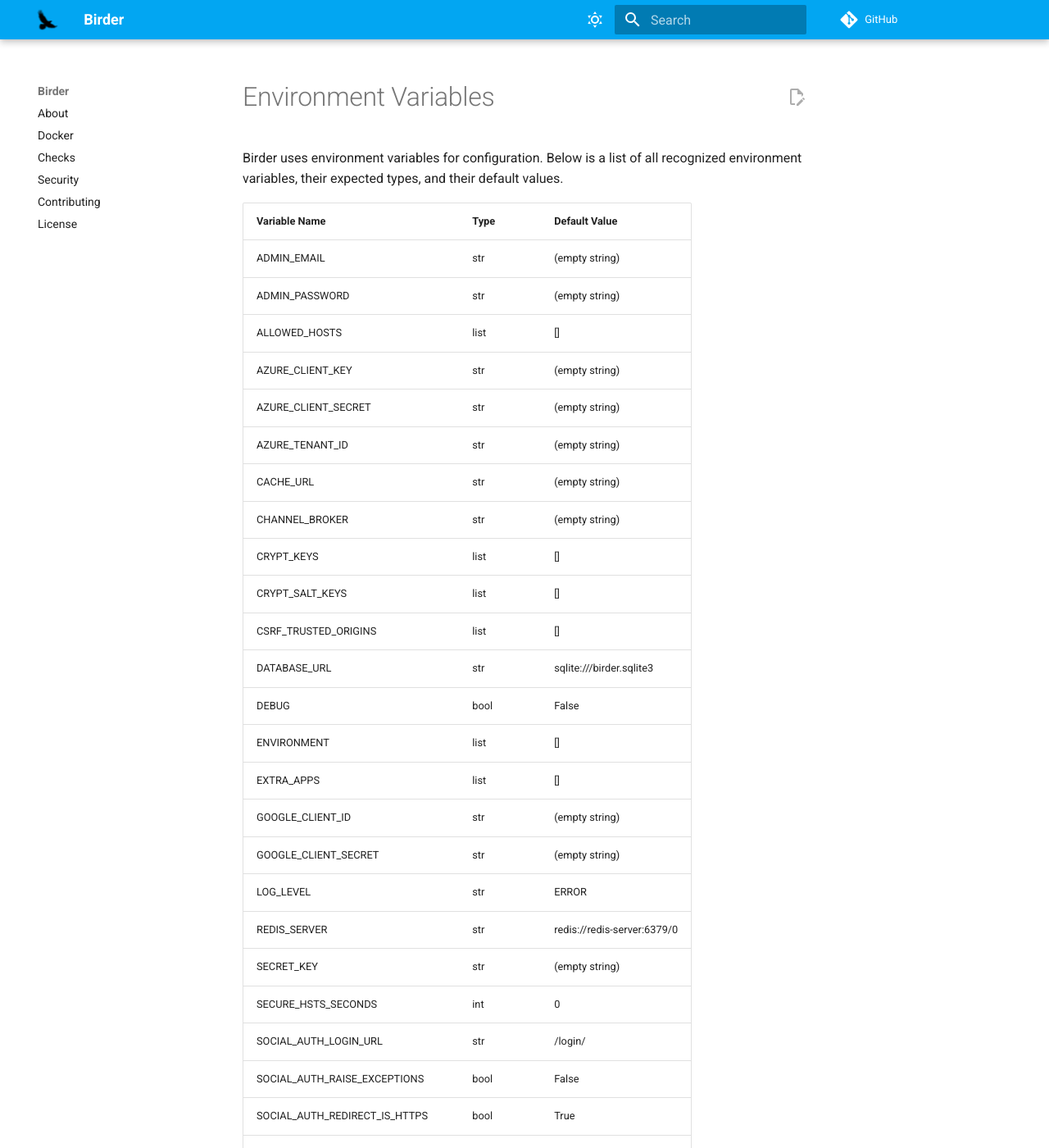
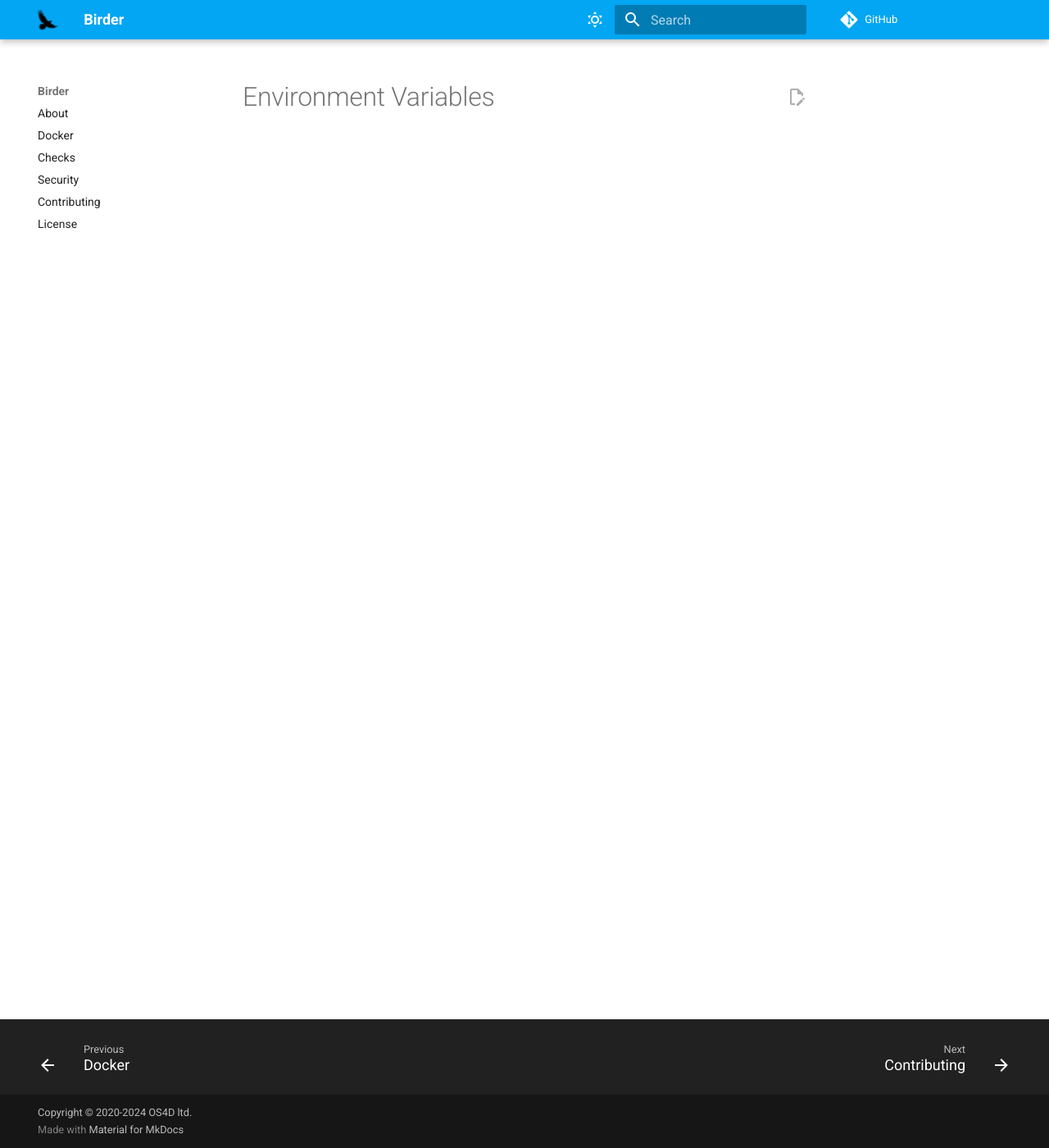
Before and after one commit to os4d/birder, an MkDocs documentation site: the page built from docs/src/environment_variables.md, in a window 1280 px wide and 1400 px high. Shown: the whole window at 82% size. Built offline with MkDocs 1.6.1 and Material for MkDocs 9.7.7, drawn with Linux system fonts in a browser that asks for light colours; comment, search, counter and statistics services are not loaded; some of the changed text lies outside the part shown.

```diff
--- a/docs/src/environment_variables.md
+++ b/docs/src/environment_variables.md
@@ -1,38 +1 @@
 # Environment Variables
-
-Birder uses environment variables for configuration. Below is a list of all recognized environment variables, their expected types, and their default values.
-
-| Variable Name | Type    | Default Value                               |
-|---------------|---------|---------------------------------------------|
-| ADMIN_EMAIL | str | (empty string) |
-| ADMIN_PASSWORD | str | (empty string) |
-| ALLOWED_HOSTS | list | [] |
-| AZURE_CLIENT_KEY | str | (empty string) |
-| AZURE_CLIENT_SECRET | str | (empty string) |
-| AZURE_TENANT_ID | str | (empty string) |
-| CACHE_URL | str | (empty string) |
-| CHANNEL_BROKER | str | (empty string) |
-| CRYPT_KEYS | list | [] |
-| CRYPT_SALT_KEYS | list | [] |
-| CSRF_TRUSTED_ORIGINS | list | [] |
-| DATABASE_URL | str | sqlite:///birder.sqlite3 |
-| DEBUG | bool | False |
-| ENVIRONMENT | list | [] |
-| EXTRA_APPS | list | [] |
-| GOOGLE_CLIENT_ID | str | (empty string) |
-| GOOGLE_CLIENT_SECRET | str | (empty string) |
-| LOG_LEVEL | str | ERROR |
-| REDIS_SERVER | str | redis://redis-server:6379/0 |
-| SECRET_KEY | str | (empty string) |
-| SECURE_HSTS_SECONDS | int | 0 |
-| SOCIAL_AUTH_LOGIN_URL | str | /login/ |
-| SOCIAL_AUTH_RAISE_EXCEPTIONS | bool | False |
-| SOCIAL_AUTH_REDIRECT_IS_HTTPS | bool | True |
-| SOCIAL_AUTH_WHITELISTED_DOMAINS | list | [] |
-| SENTRY_DSN | str | (empty string) |
-| STATIC_ROOT | str | /app/static/ |
-| STATIC_URL | str | static/ |
-| SUPERUSERS | list | [] |
-| TASK_BROKER | str | (empty string) |
-| WORKER_PROCESSES | int | (number of CPU cores) |
-| WORKER_THREADS | int | 8 |
```
